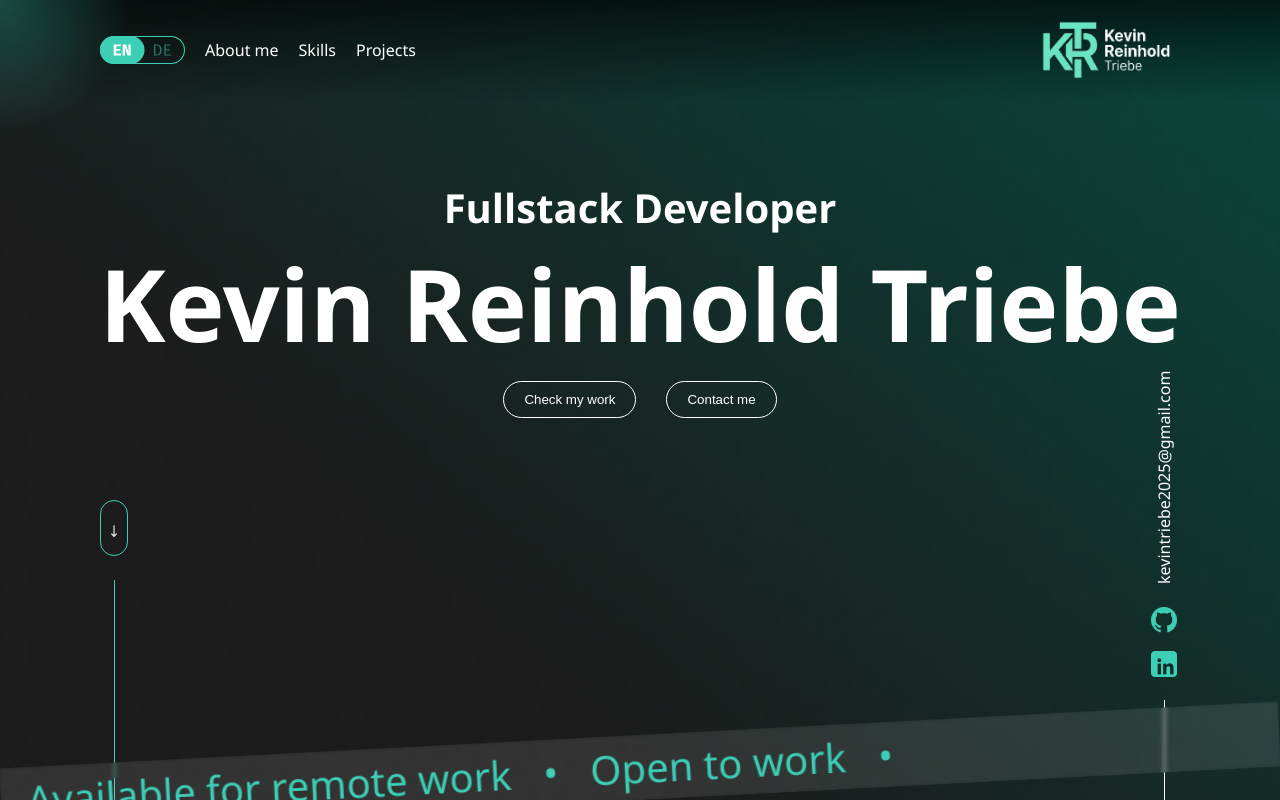
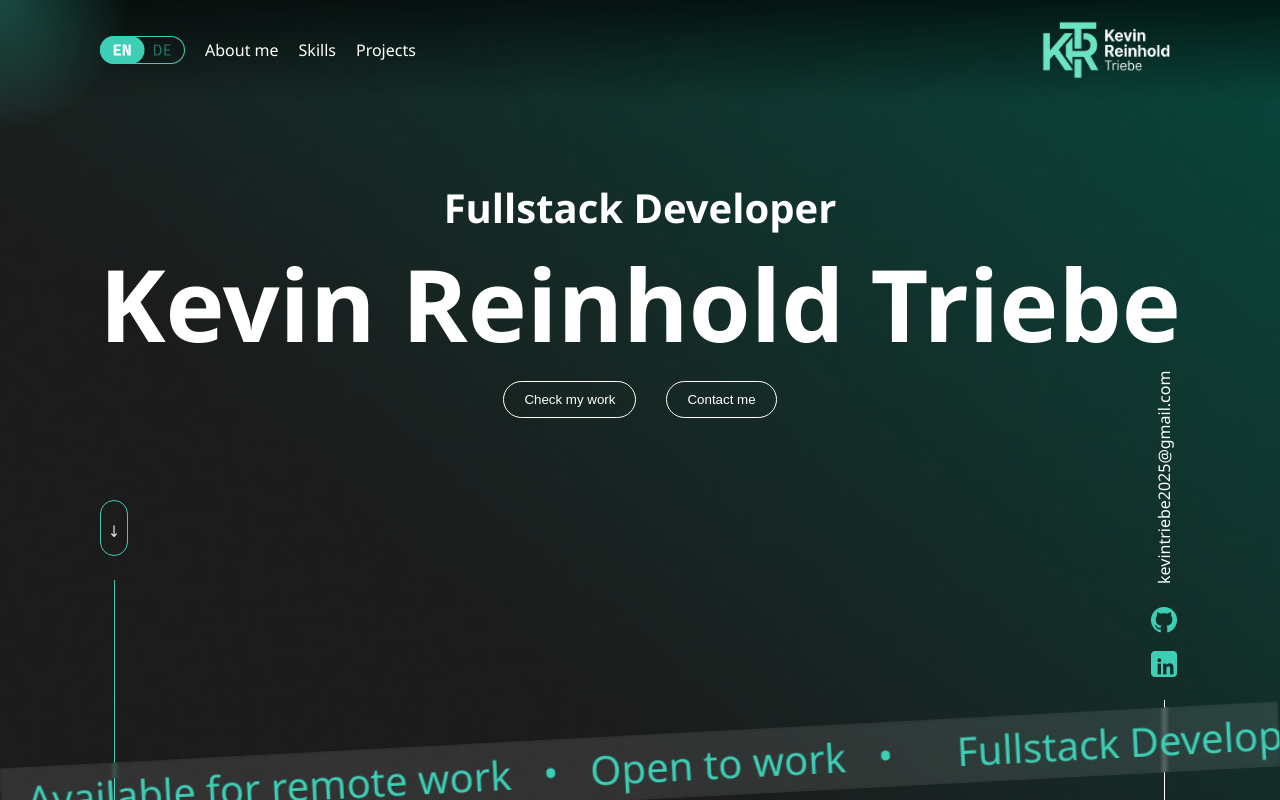
Before and after one commit to KevinTriebeDev/Portfolio, an Angular app: page / in a window 1280 px wide. Shown: the top 800 px of the page. Built offline with nearby package versions, Linux system fonts and the light colour scheme.

Commit message:
header loop fix V.03

```diff
--- a/src/app/shared/components/header-page/header-page.scss
+++ b/src/app/shared/components/header-page/header-page.scss
@@ -231,7 +231,7 @@
   align-items: center;
   gap: 32px;
   padding: 0 32px;
-  width: 100%;
+  width: max-content;
 }
 
 @media (max-width: 1100px) {
```
